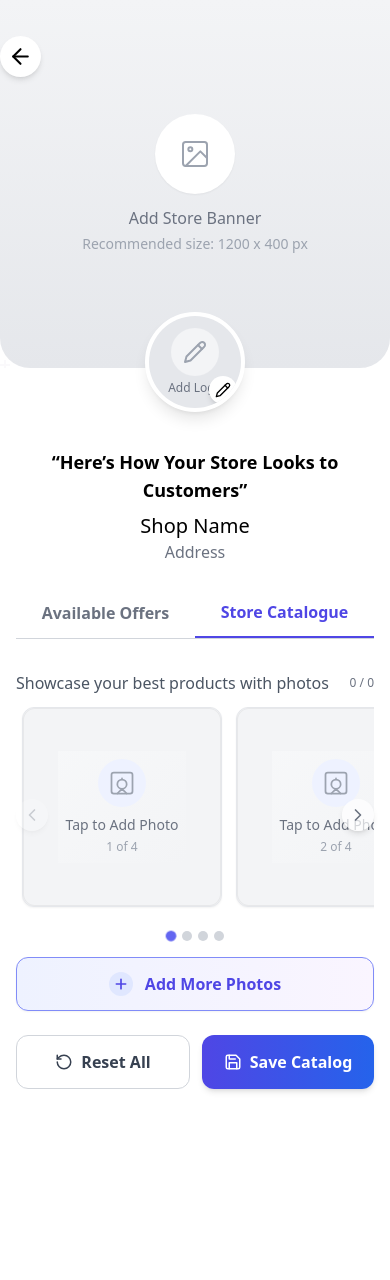
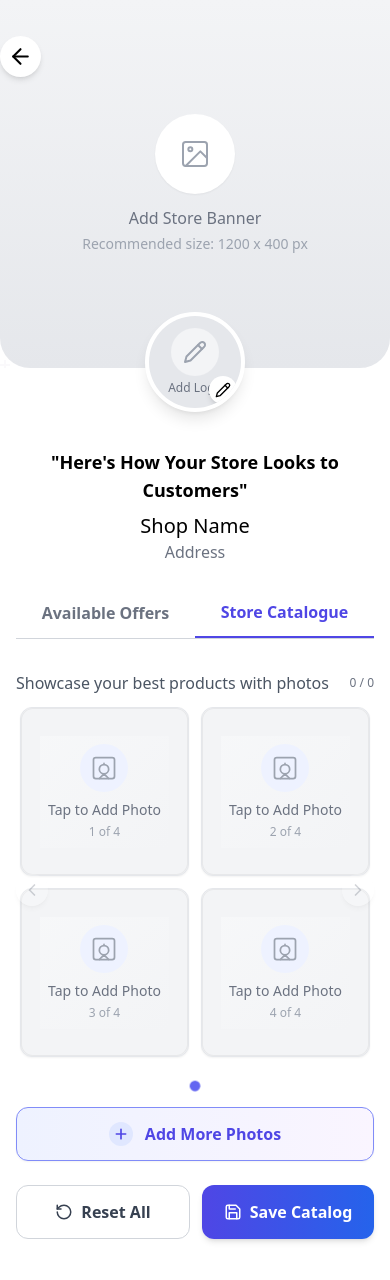
Before and after one commit to DevxD98/Owner-s-page, a React (Vite) app: page /store in a window 390 px wide. Shown: the top 1280 px of the page. Before the commit the page ends 1137 px from the top, so only its background shows below. Built offline with nearby package versions, Linux system fonts and the light colour scheme.

Commit message:
Fix StorePage display issues and improve mobile responsiveness

```diff
--- a/src/pages/StorePage.jsx
+++ b/src/pages/StorePage.jsx
@@ -20,11 +20,11 @@ const StorePage = () => {
 
   const [selectedTab, setSelectedTab] = useState('catalogue');
   const [showCatalogEditor, setShowCatalogEditor] = useState(true); // Start with editor open
-  const [catalogImages, setCatalogImages] = useState(Array(4).fill(null)); // Start with 4 images for 2x2 grid
+  const [catalogImages, setCatalogImages] = useState(Array(4).fill(null)); // Start with 4 images
   const [storeBanner, setStoreBanner] = useState(contextStoreImage || "");
   const [storeLogo, setStoreLogo] = useState(contextStoreLogo || "");
   const [isLoaded, setIsLoaded] = useState(false);
-  const [activeImageIndex, setActiveImageIndex] = useState(0);
+  const [activePage, setActivePage] = useState(0); // Track active page instead of image
   const [uploadFeedback, setUploadFeedback] = useState({ show: false, index: null });
   const scrollContainerRef = useRef(null);
 
@@ -46,15 +46,17 @@ const StorePage = () => {
 
   const bannerInputRef = useRef(null);
   const logoInputRef = useRef(null);
-  const catalogInputRefs = useRef(Array(4).fill(null).map(() => React.createRef())); // Update to 4 refs for 2x2 grid
+  const catalogInputRefs = useRef(Array(4).fill(null).map(() => React.createRef())); // Start with 4 refs
 
-  // Function to add more photo placeholders
+  // Function to add more photo placeholders (add 4 at a time for a new row)
   const addMorePhotos = () => {
-    const newImages = [...catalogImages, null, null];
+    // Add 4 new image slots (for a new row)
+    const newImages = [...catalogImages, ...Array(4).fill(null)];
     setCatalogImages(newImages);
 
-    // Add more refs
-    catalogInputRefs.current = [...catalogInputRefs.current, React.createRef(), React.createRef()];
+    // Add more refs for the new images
+    const newRefs = Array(4).fill(null).map(() => React.createRef());
+    catalogInputRefs.current = [...catalogInputRefs.current, ...newRefs];
 
     // Wait for DOM to update and scroll to new photos
     setTimeout(() => {
@@ -64,8 +66,9 @@ const StorePage = () => {
           behavior: 'smooth'
         });
 
-        // Update active index to the last added image
-        setActiveImageIndex(newImages.length - 2);
+        // Update active page to show the new row
+        const newPageIndex = Math.floor(newImages.length / 4) - 1;
+        setActivePage(newPageIndex);
       }
     }, 100);
   };
@@ -84,26 +87,27 @@ const StorePage = () => {
 
     const scrollPosition = scrollContainerRef.current.scrollLeft;
     const containerWidth = scrollContainerRef.current.clientWidth;
-    const newActiveIndex = Math.round(scrollPosition / (containerWidth / 2));
+    // Calculate which row is visible
+    const newActivePage = Math.round(scrollPosition / containerWidth);
 
-    if (newActiveIndex !== activeImageIndex && newActiveIndex < catalogImages.length) {
-      setActiveImageIndex(newActiveIndex);
+    if (newActivePage !== activePage && newActivePage < Math.ceil(catalogImages.length / 4)) {
+      setActivePage(newActivePage);
     }
   };
 
-  // Function to scroll to a specific image when clicking on dot
-  const scrollToImage = (index) => {
+  // Function to scroll to a specific page
+  const scrollToPage = (pageIndex) => {
     if (!scrollContainerRef.current) return;
 
     const containerWidth = scrollContainerRef.current.clientWidth;
-    const scrollAmount = index * (containerWidth / 2);
+    const scrollAmount = pageIndex * containerWidth;
 
     scrollContainerRef.current.scrollTo({
       left: scrollAmount,
       behavior: 'smooth'
     });
 
-    setActiveImageIndex(index);
+    setActivePage(pageIndex);
   };
 
   return (
@@ -246,7 +250,7 @@ const StorePage = () => {
 
       {/* White Section */}
       <div className="bg-white w-full flex flex-col items-center text-center px-4 pt-20">
-        <h1 className="text-lg font-semibold">“Here’s How Your Store Looks to Customers”</h1>
+        <h1 className="text-lg font-semibold">"Here's How Your Store Looks to Customers"</h1>
         <h2 className="text-xl font-medium mt-2">{storeName || 'Shop Name'}</h2>
         <p className="text-gray-500 mb-6">{storeAddress || 'Address'}</p>
 
@@ -292,7 +296,7 @@ const StorePage = () => {
                     <p className="text-gray-600 font-medium">Showcase your best products with photos</p>
                     <span className="text-xs text-gray-500">
                       {catalogImages.some(img => img !== null)
-                        ? `${activeImageIndex + 1} / ${catalogImages.length}`
+                        ? `${activePage * 4 + 1}-${Math.min((activePage + 1) * 4, catalogImages.length)} / ${catalogImages.length}`
                         : '0 / 0'
                       }
                     </span>
@@ -303,47 +307,52 @@ const StorePage = () => {
                     {/* Left scroll button */}
                     <button
                       onClick={() => {
-                        const newIndex = Math.max(0, activeImageIndex - 1);
-                        scrollToImage(newIndex);
+                        const newPage = Math.max(0, activePage - 1);
+                        scrollToPage(newPage);
                       }}
                       className={`absolute left-0 top-1/2 z-10 transform -translate-y-1/2 bg-white/70 hover:bg-white rounded-full p-1.5 shadow-md transition-all ${
-                        activeImageIndex === 0 ? 'opacity-30 cursor-not-allowed' : 'opacity-100'
+                        activePage === 0 ? 'opacity-30 cursor-not-allowed' : 'opacity-100'
                       }`}
-                      disabled={activeImageIndex === 0}
+                      disabled={activePage === 0}
                     >
                       <svg xmlns="http://www.w3.org/2000/svg" width="20" height="20" viewBox="0 0 24 24" fill="none" stroke="currentColor" strokeWidth="2" strokeLinecap="round" strokeLinejoin="round">
                         <path d="M15 18l-6-6 6-6"/>
                       </svg>
                     </button>
 
-                    {/* Horizontal scrollable image gallery */}
+                    {/* Horizontal scrollable image gallery with rows of 4 images */}
                     <div
                       ref={scrollContainerRef}
-                      className="flex overflow-x-auto pb-4 px-1 gap-3 mb-2 hide-scrollbar snap-x snap-mandatory"
+                      className="flex overflow-x-auto pb-4 px-1 gap-6 mb-2 hide-scrollbar snap-x snap-mandatory"
                       onWheel={handleHorizontalScroll}
                       onScroll={handleScroll}
                       style={{scrollBehavior: 'smooth', WebkitOverflowScrolling: 'touch'}}
                     >
-                    {catalogImages.map((image, index) => (
+                      {/* Group images into rows of 4 */}
+                      {Array(Math.ceil(catalogImages.length / 4)).fill().map((_, rowIndex) => (
                         <div
-                        key={index}
-                        className="flex-shrink-0 snap-center pl-0.5 first:pl-0.5"
-                        style={{width: 'calc(60% - 8px)', minWidth: '180px', maxWidth: '250px'}}
+                          key={`row-${rowIndex}`}
+                          className="flex-shrink-0 snap-center w-full min-w-full"
                         >
+                          <div className="grid grid-cols-2 md:grid-cols-4 gap-3">
+                            {catalogImages.slice(rowIndex * 4, (rowIndex + 1) * 4).map((image, idx) => {
+                              const actualIndex = rowIndex * 4 + idx;
+                              return (
                                 <div
+                                  key={`img-${actualIndex}`}
                                   className="aspect-square bg-gray-100 rounded-xl shadow-sm border border-gray-200 flex items-center justify-center overflow-hidden transition-all hover:shadow-md w-full catalog-image"
-                          onClick={() => catalogInputRefs.current[index].current.click()}
+                                  onClick={() => catalogInputRefs.current[actualIndex]?.current?.click()}
                                 >
                                   {image ? (
                                     <div className="relative w-full h-full group">
                                       <img
                                         src={image}
-                                alt={`Catalog ${index}`}
+                                        alt={`Catalog ${actualIndex + 1}`}
                                         className="w-full h-full object-cover cursor-pointer"
                                         title="Click to change image"
                                       />
                                       <div className="absolute bottom-0 left-0 right-0 p-2 bg-gradient-to-t from-black/60 to-transparent opacity-0 group-hover:opacity-100 transition-opacity text-white text-xs font-medium">
-                                Product {index + 1}
+                                        Product {actualIndex + 1}
                                       </div>
 
                                       {/* Action buttons overlay */}
@@ -354,7 +363,7 @@ const StorePage = () => {
                                             onClick={(e) => {
                                               e.stopPropagation();
                                               const newImages = [...catalogImages];
-                                      newImages[index] = null;
+                                              newImages[actualIndex] = null;
                                               setCatalogImages(newImages);
                                             }}
                                             title="Remove image"
@@ -366,7 +375,7 @@ const StorePage = () => {
                                           </button>
                                         </div>
                                       </div>
-                              {uploadFeedback.show && uploadFeedback.index === index && (
+                                      {uploadFeedback.show && uploadFeedback.index === actualIndex && (
                                         <div className="absolute inset-0 flex items-center justify-center bg-black bg-opacity-40 animate-fadeIn">
                                           <div className="bg-white rounded-lg p-2 flex items-center">
                                             <svg xmlns="http://www.w3.org/2000/svg" width="20" height="20" viewBox="0 0 24 24" fill="none" stroke="currentColor" strokeWidth="2" strokeLinecap="round" strokeLinejoin="round" className="text-green-500 mr-1">
@@ -390,13 +399,13 @@ const StorePage = () => {
                                           </svg>
                                         </div>
                                         <span className="font-medium text-gray-500">Tap to Add Photo</span>
-                                <span className="text-xs mt-1">{index + 1} of {catalogImages.length}</span>
+                                        <span className="text-xs mt-1">{actualIndex + 1} of {catalogImages.length}</span>
                                       </div>
                                     </div>
                                   )}
                                   <input
                                     type="file"
-                            ref={catalogInputRefs.current[index]}
+                                    ref={catalogInputRefs.current[actualIndex]}
                                     className="hidden"
                                     accept="image/*"
                                     onChange={async (e) => {
@@ -410,14 +419,14 @@ const StorePage = () => {
 
                                           // Update the array with the data URL
                                           const newImages = [...catalogImages];
-                                  newImages[index] = dataUrl;
+                                          newImages[actualIndex] = dataUrl;
                                           setCatalogImages(newImages);
 
                                           // Release the blob URL
                                           URL.revokeObjectURL(blobUrl);
 
                                           // Show feedback
-                                  setUploadFeedback({ show: true, index });
+                                          setUploadFeedback({ show: true, index: actualIndex });
                                           setTimeout(() => {
                                             setUploadFeedback({ show: false, index: null });
                                           }, 2000);
@@ -426,11 +435,11 @@ const StorePage = () => {
 
                                           // Fallback to using blob URL if conversion fails
                                           const newImages = [...catalogImages];
-                                  newImages[index] = blobUrl;
+                                          newImages[actualIndex] = blobUrl;
                                           setCatalogImages(newImages);
 
                                           // Show feedback
-                                  setUploadFeedback({ show: true, index });
+                                          setUploadFeedback({ show: true, index: actualIndex });
                                           setTimeout(() => {
                                             setUploadFeedback({ show: false, index: null });
                                           }, 2000);
@@ -439,6 +448,9 @@ const StorePage = () => {
                                     }}
                                   />
                                 </div>
+                              );
+                            })}
+                          </div>
                         </div>
                       ))}
                     </div>
@@ -446,13 +458,13 @@ const StorePage = () => {
                     {/* Right scroll button */}
                     <button
                       onClick={() => {
-                        const newIndex = Math.min(catalogImages.length - 1, activeImageIndex + 1);
-                        scrollToImage(newIndex);
+                        const newPage = Math.min(Math.ceil(catalogImages.length / 4) - 1, activePage + 1);
+                        scrollToPage(newPage);
                       }}
                       className={`absolute right-0 top-1/2 z-10 transform -translate-y-1/2 bg-white/70 hover:bg-white rounded-full p-1.5 shadow-md transition-all ${
-                        activeImageIndex >= catalogImages.length - 1 ? 'opacity-30 cursor-not-allowed' : 'opacity-100'
+                        activePage >= Math.ceil(catalogImages.length / 4) - 1 ? 'opacity-30 cursor-not-allowed' : 'opacity-100'
                       }`}
-                      disabled={activeImageIndex >= catalogImages.length - 1}
+                      disabled={activePage >= Math.ceil(catalogImages.length / 4) - 1}
                     >
                       <svg xmlns="http://www.w3.org/2000/svg" width="20" height="20" viewBox="0 0 24 24" fill="none" stroke="currentColor" strokeWidth="2" strokeLinecap="round" strokeLinejoin="round">
                         <path d="M9 18l6-6-6-6"/>
@@ -460,18 +472,18 @@ const StorePage = () => {
                     </button>
                   </div>
 
-                  {/* Pagination dots for mobile */}
+                  {/* Pagination dots for rows */}
                   <div className="flex justify-center gap-1.5 mt-2 mb-4">
-                    {catalogImages.map((_, index) => (
+                    {Array(Math.ceil(catalogImages.length / 4)).fill().map((_, index) => (
                       <button
                         key={`dot-${index}`}
-                        onClick={() => scrollToImage(index)}
+                        onClick={() => scrollToPage(index)}
                         className={`w-2.5 h-2.5 rounded-full transition-all ${
-                          activeImageIndex === index
+                          activePage === index
                             ? 'bg-indigo-500 dot-active'
                             : 'bg-gray-300 hover:bg-gray-400'
                         }`}
-                        aria-label={`Go to image ${index + 1}`}
+                        aria-label={`Go to row ${index + 1}`}
                       />
                     ))}
                   </div>
@@ -521,8 +533,6 @@ const StorePage = () => {
             </div>
           )}
         </div>
-
-        {/* Upload Catalog Button removed - editor is shown directly */}
       </div>
     </div>
   );
```
Lines whose indentation alone changed are shown as unchanged.
